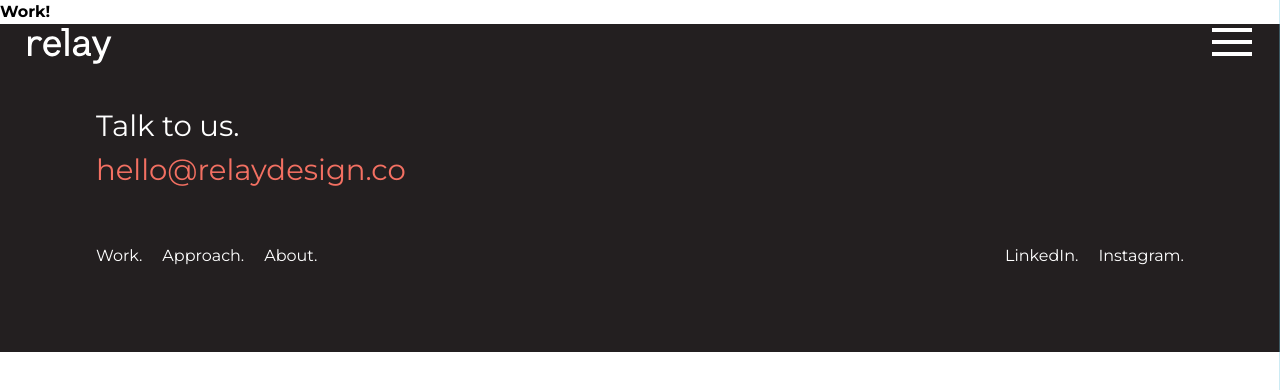
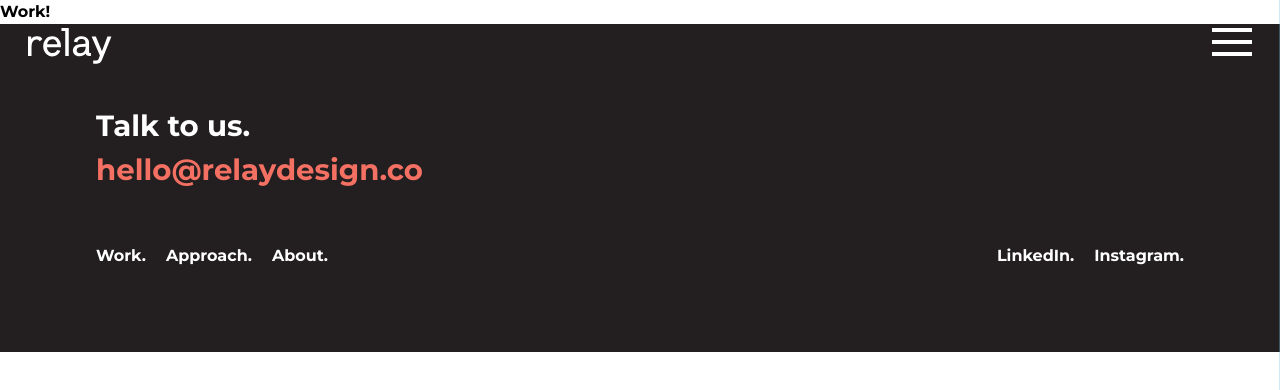
Before and after one commit to relaydesignco/relaywebsite, a Vue app: page /work in a window 1280 px wide. Shown: the top 390 px of the page. Built offline with nearby package versions, Linux system fonts and the light colour scheme; a web font is replaced by a local one.

Commit message:
Make nav and footer bold

```diff
--- a/src/App.vue
+++ b/src/App.vue
@@ -46,7 +46,7 @@ watch(showMenu, (newVal) => {
           <span class="bar"></span>
           <span class="text">About.</span>
         </router-link>
-        <div class="mt-auto">
+        <div class="mt-auto font-bold">
           <span class="font-sans text-base">Talk to us:</span><br />
           <a class="font-sans font-base text-base text-red no-underline" href="mailto:hello@relaydesign.co">hello@relaydesign.co</a>
         </div>
@@ -68,7 +68,7 @@ watch(showMenu, (newVal) => {
 }
 
 .nav-link {
-  @apply text-4xl text-black font-sans mb-4 relative inline-block;
+  @apply text-4xl text-black font-sans mb-4 relative inline-block font-bold;
 }
 
 .nav-link .text {
--- a/src/components/Footer.vue
+++ b/src/components/Footer.vue
@@ -4,7 +4,7 @@
 <template>
   <section class="bg-black w-full py-20 px-8 md:px-24">
     <div class="mb-12">
-      <span class="font-sans text-2xl text-white">Talk to us.</span><br />
+      <span class="font-sans text-2xl text-white font-bold">Talk to us.</span><br />
       <a class="text-red hover:text-white font-sans text-2xl no-underline bar-link" href="mailto:hello@relaydesign.co"><span>hello@relaydesign.co</span></a>
     </div>
     <div class="flex flex-col md:flex-row">
--- a/src/style.css
+++ b/src/style.css
@@ -65,7 +65,7 @@ h1, h2, h3, h4, h5, h6 {
 }
 
 .bar-link {
-  @apply inline-block relative
+  @apply inline-block relative font-bold
 }
 
 .bar-link span {
```
